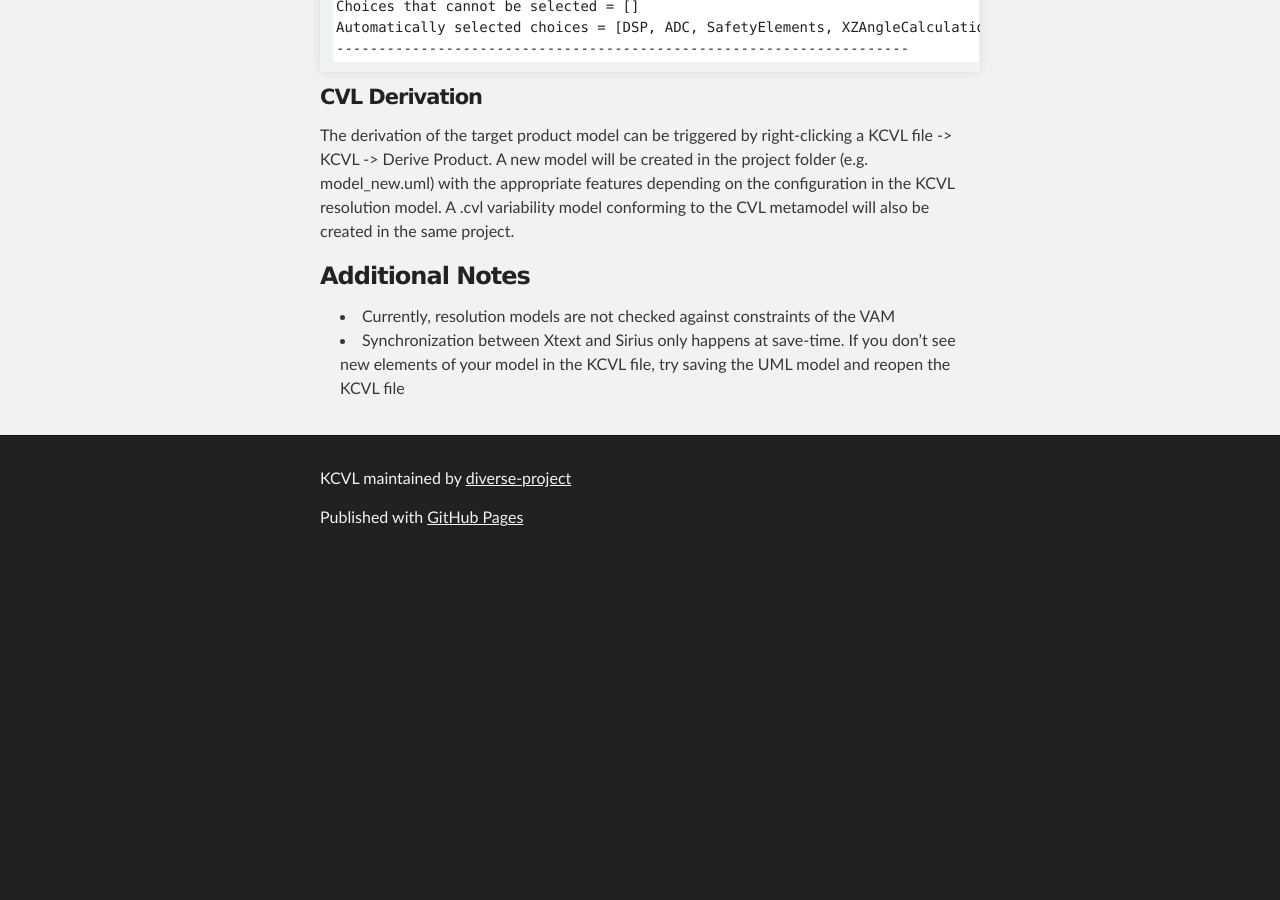
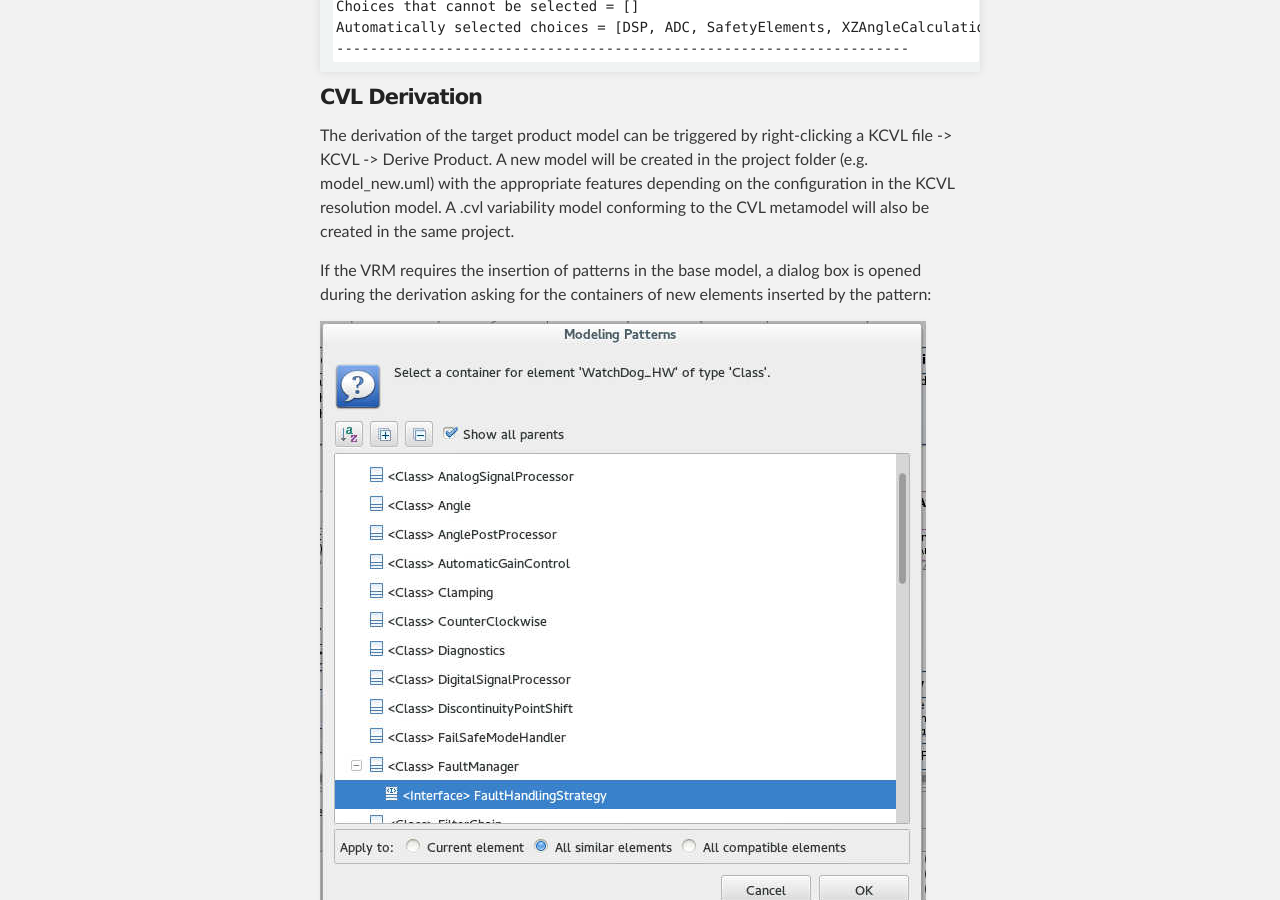
Before and after one commit to diverse-project/kcvl, a Jekyll site: the page built from index.md, in a window 1280 px wide and 900 px high, scrolled down 6451 px. Built offline with Jekyll 4.4.1, drawn with Linux system fonts in a browser that asks for light colours; Markdown is read by kramdown in place of the engine named in the settings; before the commit the page ends 7015 px from its top, so only the background shows below that.

Commit message:
Image for pattern derivation

```diff
--- a/index.md
+++ b/index.md
@@ -211,6 +211,10 @@ Automatically selected choices = [DSP, ADC, SafetyElements, XZAngleCalculation,
 #### CVL Derivation
 The derivation of the target product model can be triggered by right-clicking a KCVL file -> KCVL -> Derive Product. A new model will be created in the project folder (e.g. model_new.uml) with the appropriate features depending on the configuration in the KCVL resolution model. A .cvl variability model conforming to the CVL metamodel will also be created in the same project.
 
+If the VRM requires the insertion of patterns in the base model, a dialog box is opened during the derivation asking for the containers of new elements inserted by the pattern:
+
+![Pattern Derivation](images/04.jpg)
+
 ### Additional Notes
 
 * Currently, resolution models are not checked against constraints of the VAM
```
Also changed, not shown: images/04.jpg (added).
